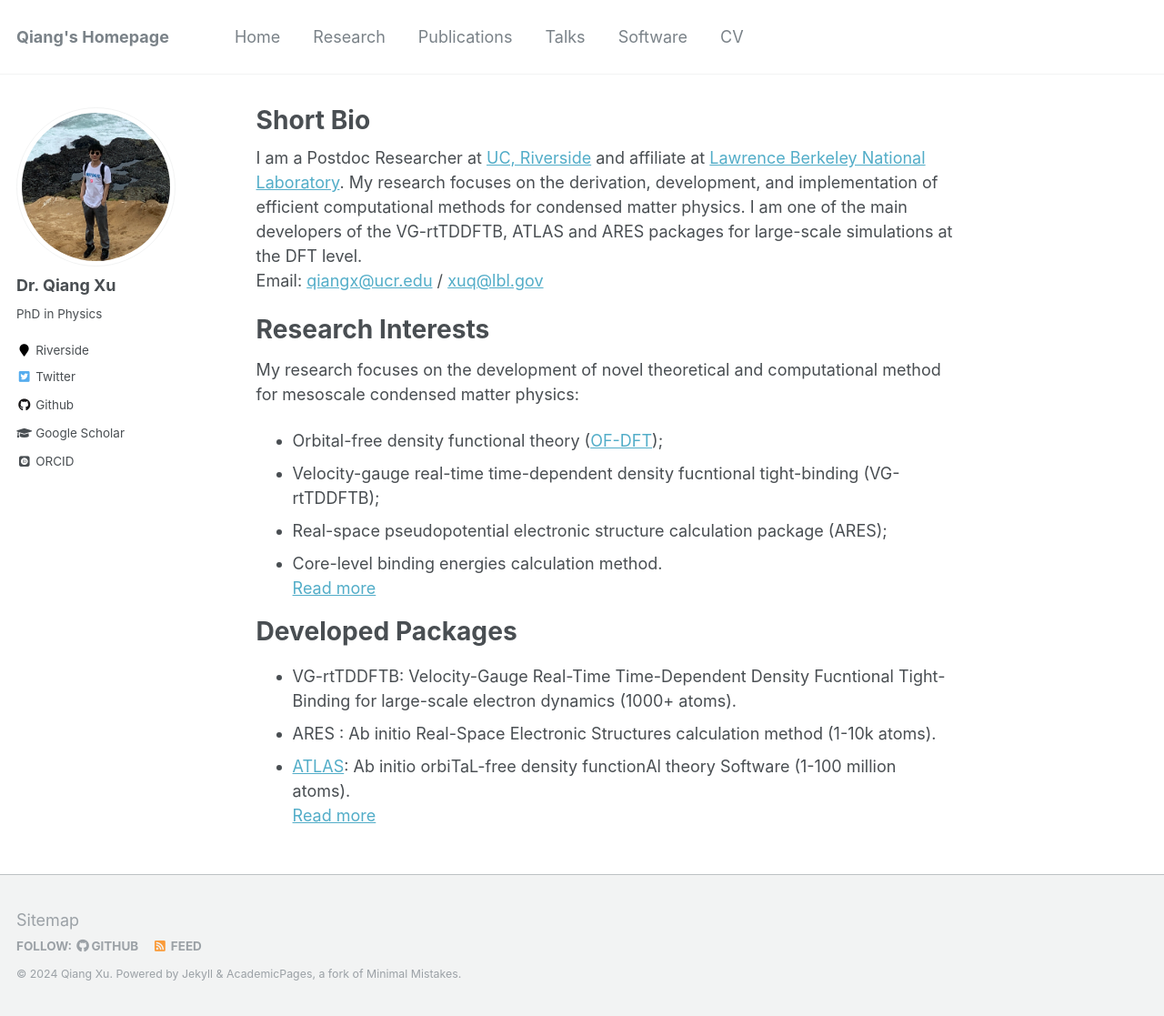
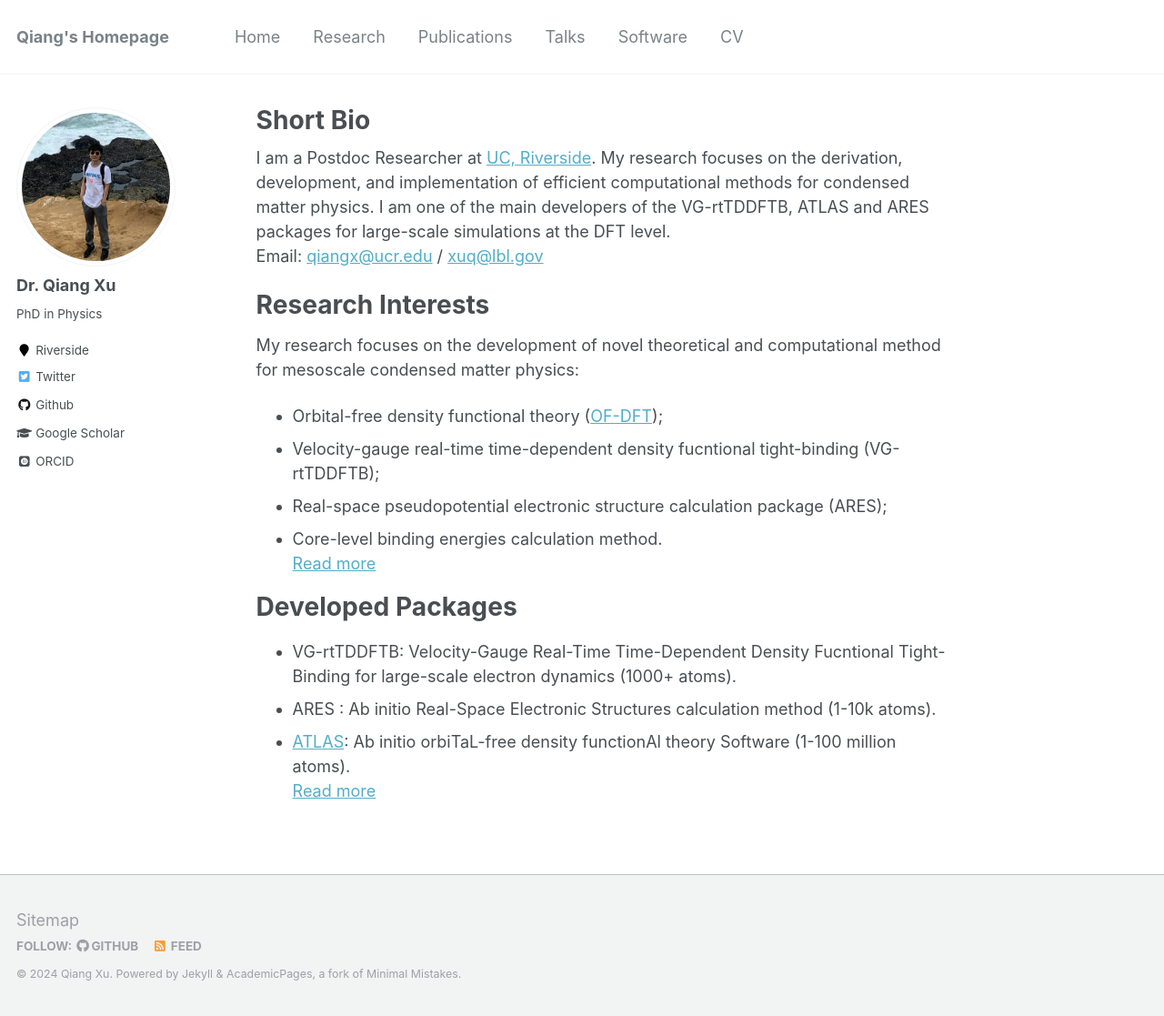
Before and after one commit to xqjlu/xqjlu.github.io, a Jekyll site: the page built from _pages/about.md, in a window 1280 px wide and 1117 px high. Shown: the whole window at 91% size. Built offline with Jekyll 4.4.1, drawn with Linux system fonts in a browser that asks for light colours; some web fonts are replaced.

Commit message:
afficate

```diff
--- a/_pages/about.md
+++ b/_pages/about.md
@@ -8,7 +8,7 @@
   - /about.html
 ---
 
-I am a Postdoc Researcher at [UC, Riverside](https://www.ucr.edu/) and affiliate at [Lawrence Berkeley National Laboratory](https://www.lbl.gov). My research focuses on the derivation, development, and implementation of efficient computational methods for condensed matter physics. I am one of the main developers of the VG-rtTDDFTB, ATLAS and ARES packages for large-scale simulations at the DFT level.
+I am a Postdoc Researcher at [UC, Riverside](https://www.ucr.edu/). My research focuses on the derivation, development, and implementation of efficient computational methods for condensed matter physics. I am one of the main developers of the VG-rtTDDFTB, ATLAS and ARES packages for large-scale simulations at the DFT level.
 Email: <qiangx@ucr.edu> / <xuq@lbl.gov>
 
 Research Interests
```
Also changed, not shown: _pages/cv.md (+1 -1 lines).
